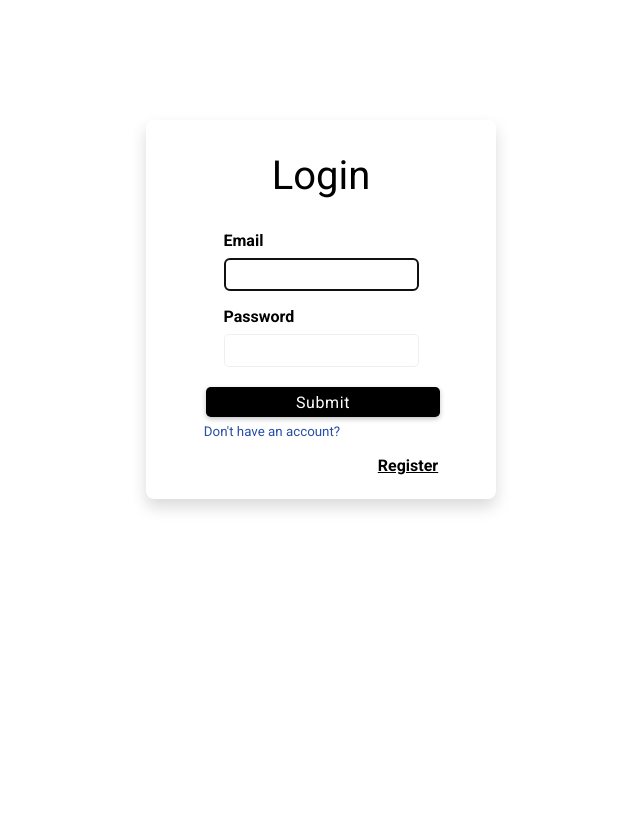
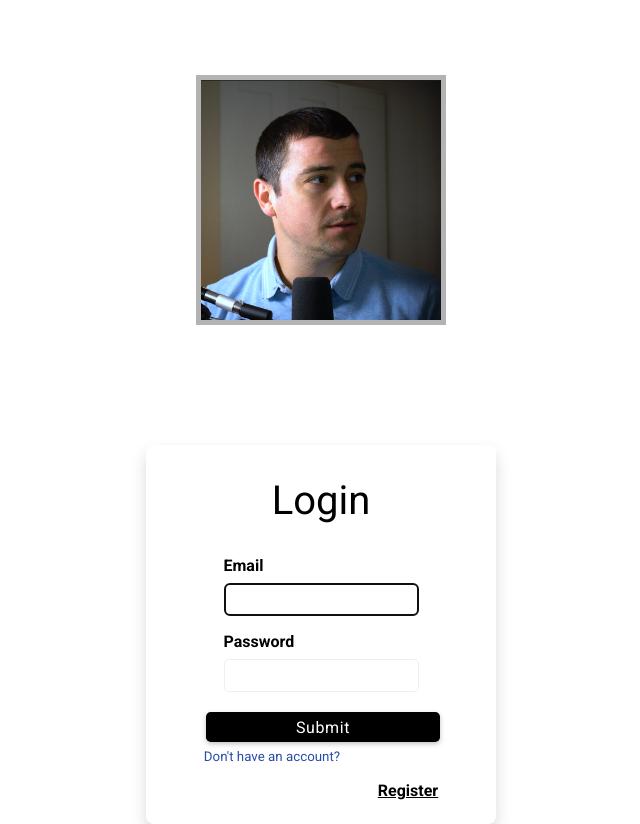
Before and after one commit to ArfinHasib/React-Projects, a React (Create React App) app: page / in a window 1280 px wide. Shown: the whole page, without its empty margins (319-959 px from the left). Before the commit the page ends 800 px from the top, so only its background shows below. Built offline with nearby package versions, Linux system fonts and the light colour scheme.

Commit message:
23 - Animated Login Form (Login contianer design using styled components )

```diff
--- a/src/projects/23-animated-login-form/AnimatedLoginForm.jsx
+++ b/src/projects/23-animated-login-form/AnimatedLoginForm.jsx
@@ -1,6 +1,7 @@
 import React, { useRef, useEffect } from 'react';
 import FormGroup from '../components/FormGroup';
 import Button from '../components/Button';
+import { FormAnimation, FormStyle } from './FormStyle';
 
 export default function AnimatedLoginForm() {
    let emailRef = useRef(null);
@@ -16,7 +17,8 @@ export default function AnimatedLoginForm() {
    };
 
    return (
-      <div className=''>
+      <FormStyle>
+         <FormAnimation></FormAnimation>
          <form className='card m-1 m-auto' style={formStyle}>
             <h2 className='subtitle my-2'>Login</h2>
             <FormGroup
@@ -40,6 +42,6 @@ export default function AnimatedLoginForm() {
                </label>
             </div>
          </form>
-      </div>
+      </FormStyle>
    );
 }
--- /dev/null
+++ b/src/projects/23-animated-login-form/FormStyle.jsx
@@ -0,0 +1,21 @@
+import styled from 'styled-components';
+import NorbertImg from './imgs/NorbertImg.png';
+
+export const FormStyle = styled.div`
+   margin: auto;
+   display: flex;
+   flex-direction: column;
+`;
+
+export const FormAnimation = styled.div`
+   width: 250px;
+   height: 250px;
+   background: URL(${NorbertImg}) center/cover;
+   margin: 0 auto;
+   text-align: center;
+   display: flex;
+   flex-direction: column;
+   margin-top: 75px;
+   border: 5px solid #b3b3b3;
+   box-shadow: 2 2 4px rgba(0, 0, 0, 0.3);
+`;
```
Also changed, not shown: src/projects/23-animated-login-form/imgs/NorbertImg.png (added).
